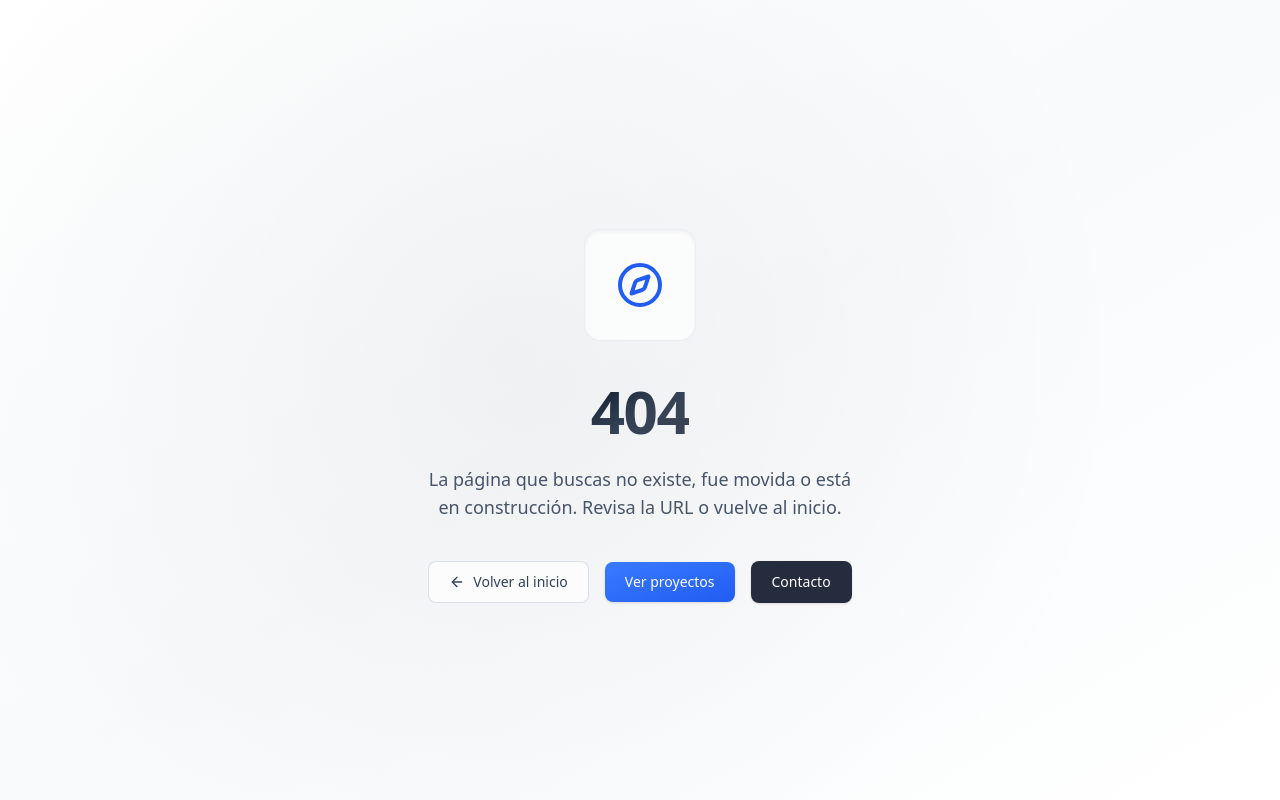
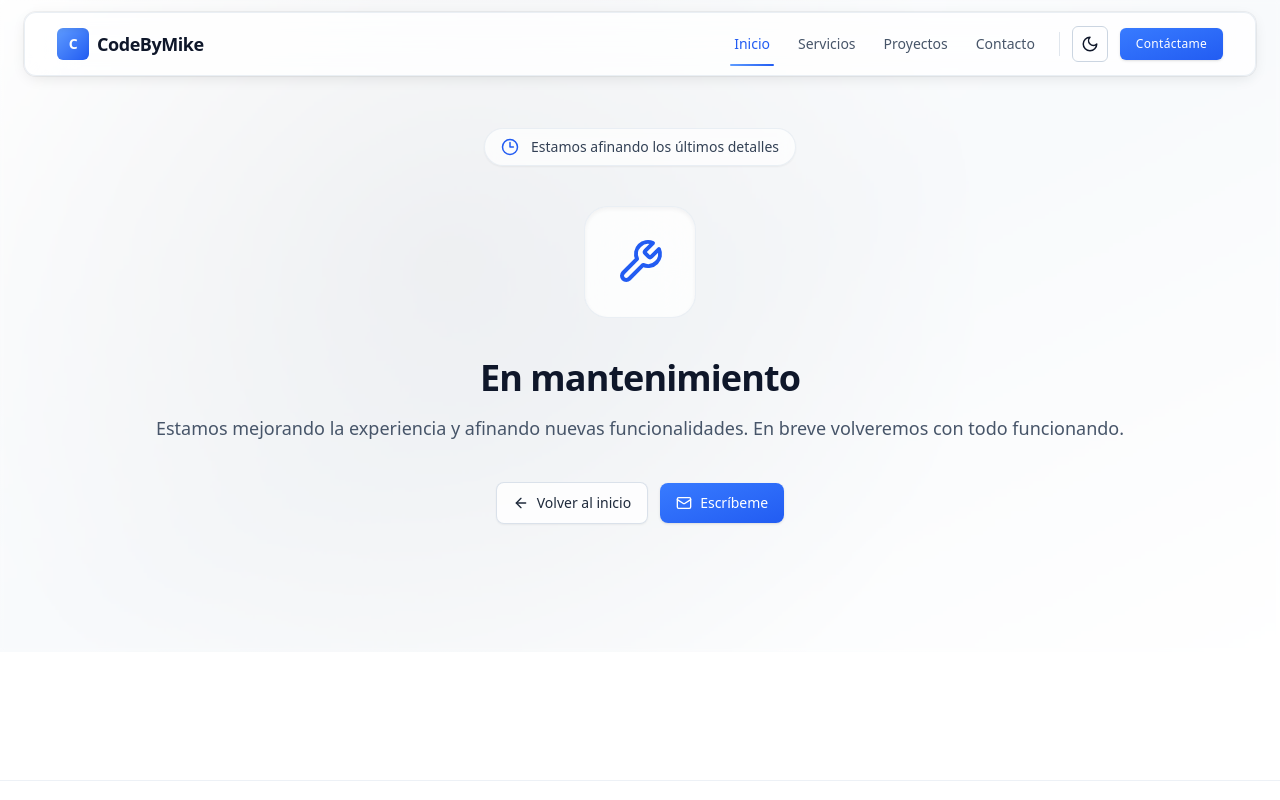
Before and after one commit to mikerb95/codebymike, a Next.js app: page /mantenimiento in a window 1280 px wide. Before the commit this address had no page. Shown: the top 800 px of the page. Built offline with nearby package versions, Linux system fonts and the light colour scheme; a web font is replaced by a local one.

Commit message:
feat: add maintenance page with enhanced layout and animations

```diff
--- /dev/null
+++ b/src/app/mantenimiento/page.tsx
@@ -0,0 +1,77 @@
+import type { Metadata } from 'next'
+import Link from 'next/link'
+import { motion } from 'framer-motion'
+import { ArrowLeft, Clock3, Mail, Wrench } from 'lucide-react'
+import Header from '@/components/Header'
+import Footer from '@/components/Footer'
+
+export const metadata: Metadata = {
+  title: 'En mantenimiento | CodeByMike',
+  description: 'Estamos ajustando los últimos detalles. Volvemos enseguida.'
+}
+
+export default function MantenimientoPage() {
+  return (
+    <div className="min-h-dvh flex flex-col">
+      <Header />
+      <main className="relative flex-1 overflow-hidden bg-gradient-to-br from-white via-slate-50 to-white dark:from-[#0b0f14] dark:via-[#0e1319] dark:to-[#0b0f14]">
+        <div className="pointer-events-none absolute inset-0 bg-[radial-gradient(circle_at_35%_40%,rgba(15,23,42,0.05),transparent_60%)] dark:bg-[radial-gradient(circle_at_35%_40%,rgba(255,255,255,0.08),transparent_60%)]" />
+        <div className="pointer-events-none absolute inset-0 backdrop-blur-[2px]" />
+
+        <div className="relative mx-auto flex max-w-5xl flex-col items-center gap-8 px-6 py-24 text-center md:gap-10 md:py-32">
+          <motion.div
+            initial={{ opacity: 0, y: 18 }}
+            animate={{ opacity: 1, y: 0 }}
+            transition={{ duration: 0.6, ease: 'easeOut' }}
+            className="flex items-center gap-3 rounded-full border border-slate-200/70 bg-white/70 px-4 py-2 text-sm font-medium text-slate-700 shadow-sm backdrop-blur dark:border-slate-800/70 dark:bg-slate-900/60 dark:text-slate-200"
+          >
+            <Clock3 size={18} className="text-brand-600 dark:text-brand-400" />
+            Estamos afinando los últimos detalles
+          </motion.div>
+
+          <motion.div
+            initial={{ opacity: 0, scale: 0.9, rotate: 4 }}
+            animate={{ opacity: 1, scale: 1, rotate: 0 }}
+            transition={{ type: 'spring', stiffness: 120, damping: 14, mass: 0.7, delay: 0.05 }}
+            className="flex h-28 w-28 items-center justify-center rounded-3xl border border-slate-200/70 bg-white/80 shadow-inner backdrop-blur-xl dark:border-slate-800/70 dark:bg-[#141a22]/70"
+          >
+            <Wrench className="h-12 w-12 text-brand-600 dark:text-brand-400" />
+          </motion.div>
+
+          <motion.div
+            initial={{ opacity: 0, y: 18 }}
+            animate={{ opacity: 1, y: 0 }}
+            transition={{ delay: 0.05, duration: 0.6, ease: 'easeOut' }}
+            className="space-y-4"
+          >
+            <h1 className="text-3xl font-bold tracking-tight text-slate-900 md:text-4xl dark:text-white">En mantenimiento</h1>
+            <p className="text-base leading-relaxed text-slate-600 md:text-lg dark:text-slate-300">
+              Estamos mejorando la experiencia y afinando nuevas funcionalidades. En breve volveremos con todo funcionando.
+            </p>
+          </motion.div>
+
+          <motion.div
+            initial={{ opacity: 0, y: 14 }}
+            animate={{ opacity: 1, y: 0 }}
+            transition={{ delay: 0.1, duration: 0.5, ease: 'easeOut' }}
+            className="flex flex-wrap items-center justify-center gap-3"
+          >
+            <Link
+              href="/"
+              className="group inline-flex items-center gap-2 rounded-lg border border-slate-300/70 bg-white/80 px-4 py-2.5 text-sm font-medium text-slate-800 shadow-sm transition hover:border-brand-500/60 hover:text-slate-900 focus:outline-none focus-visible:ring-2 focus-visible:ring-brand-500/50 dark:border-slate-800/70 dark:bg-slate-900/50 dark:text-slate-100"
+            >
+              <ArrowLeft size={16} className="transition-transform group-hover:-translate-x-1" /> Volver al inicio
+            </Link>
+            <Link
+              href="mailto:hola@codebymike.com"
+              className="inline-flex items-center gap-2 rounded-lg bg-gradient-to-br from-brand-500 to-brand-600 px-4 py-2.5 text-sm font-medium text-white shadow transition hover:from-brand-600 hover:to-brand-700 focus:outline-none focus-visible:ring-2 focus-visible:ring-brand-500/60"
+            >
+              <Mail size={16} /> Escríbeme
+            </Link>
+          </motion.div>
+        </div>
+      </main>
+      <Footer />
+    </div>
+  )
+}
```
